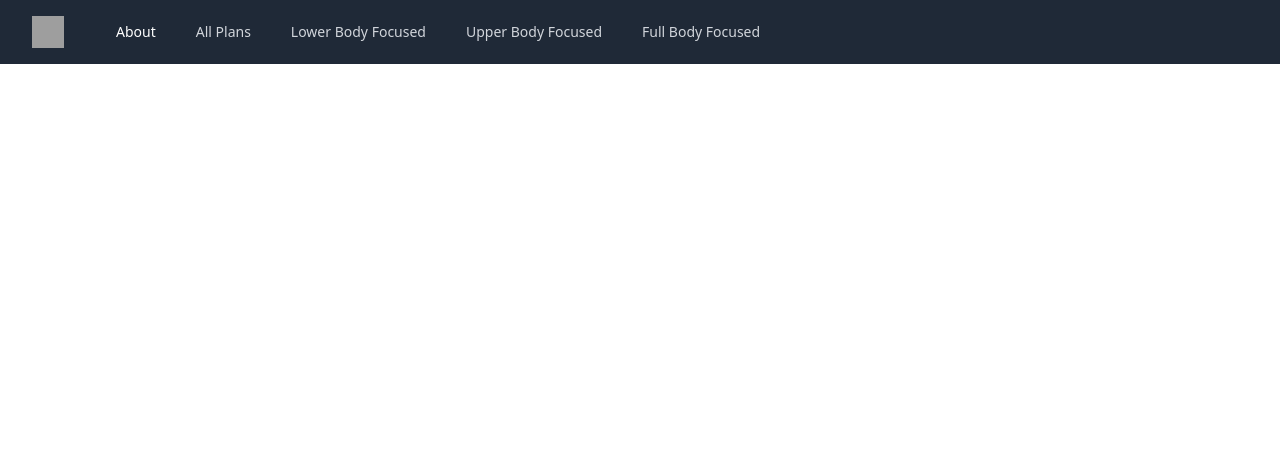
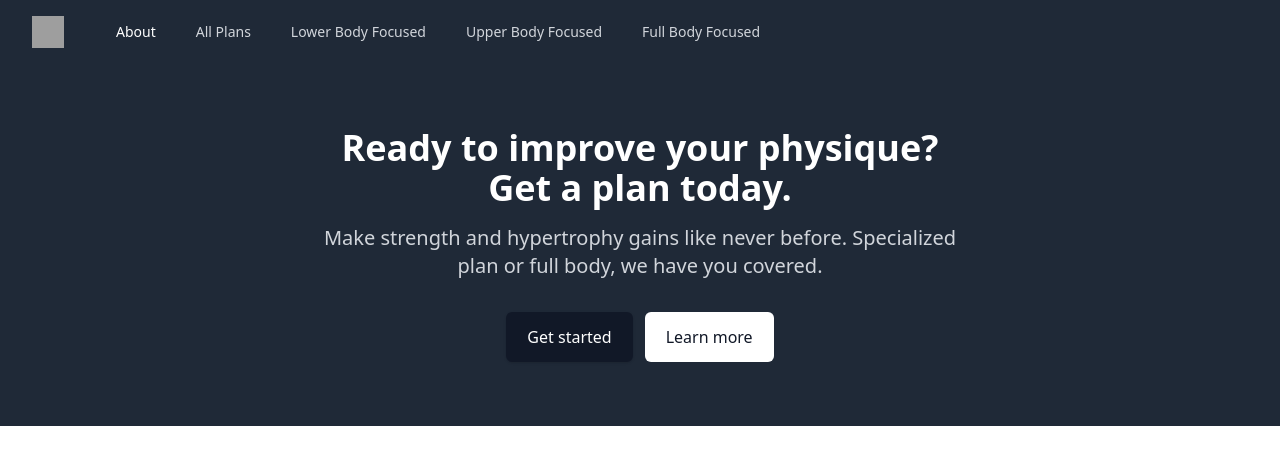
Before and after one commit to jburanpuri/IntelligentLifting, a Next.js app: page / in a window 1280 px wide. Shown: the top 464 px of the page. Built offline with nearby package versions, Linux system fonts and the light colour scheme; grey boxes are pictures that could not be loaded.

Commit message:
Added a hero section

```diff
--- /dev/null
+++ b/components/HeroComponent/hero.js
@@ -0,0 +1,31 @@
+import React from "react";
+
+export default function Hero() {
+    return (
+        <div className="bg-gray-800">
+            <div className="max-w-7xl mx-auto py-16 px-4 sm:px-6 lg:px-8">
+                <div className="text-center">
+                    <h2 className="text-3xl font-extrabold text-white sm:text-4xl">
+                        <span className="block">Ready to improve your physique?</span>
+                        <span className="block">Get a plan today.</span>
+                    </h2>
+                    <p className="mt-4 max-w-2xl text-xl text-gray-300 mx-auto">
+                        Make strength and hypertrophy gains like never before. Specialized plan or full body, we have you covered.
+                    </p>
+                    <div className="mt-8 flex justify-center">
+                        <div className="inline-flex rounded-md shadow">
+                            <a href="#" className="inline-flex items-center justify-center px-5 py-3 border border-transparent text-base font-medium rounded-md text-white bg-gray-900 hover:bg-gray-700">
+                                Get started
+                            </a>
+                        </div>
+                        <div className="ml-3 inline-flex">
+                            <a href="#" className="inline-flex items-center justify-center px-5 py-3 border border-transparent text-base font-medium rounded-md text-gray-900 bg-white hover:bg-gray-50">
+                                Learn more
+                            </a>
+                        </div>
+                    </div>
+                </div>
+            </div>
+        </div>
+    );
+}
--- a/pages/index.js
+++ b/pages/index.js
@@ -2,11 +2,15 @@ import Head from 'next/head'
 import Image from 'next/image'
 import { Inter } from '@next/font/google'
 import NavBar from '../components/NavBar/navbar'
+import Hero from '../components/HeroComponent/hero'
 
 const inter = Inter({ subsets: ['latin'] })
 
 export default function Home() {
   return (
+    <>
     <NavBar />
+    <Hero />
+    </>
   )
 }
```
